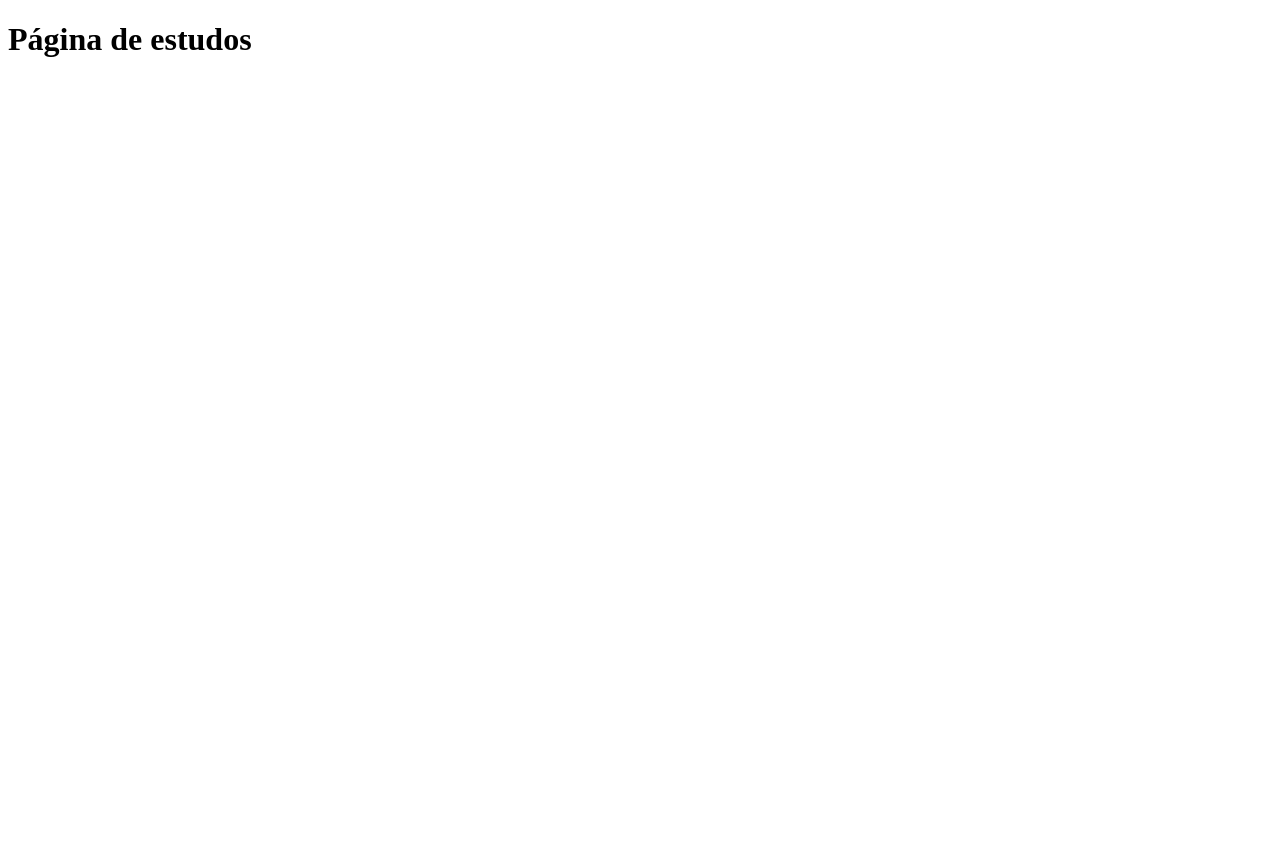
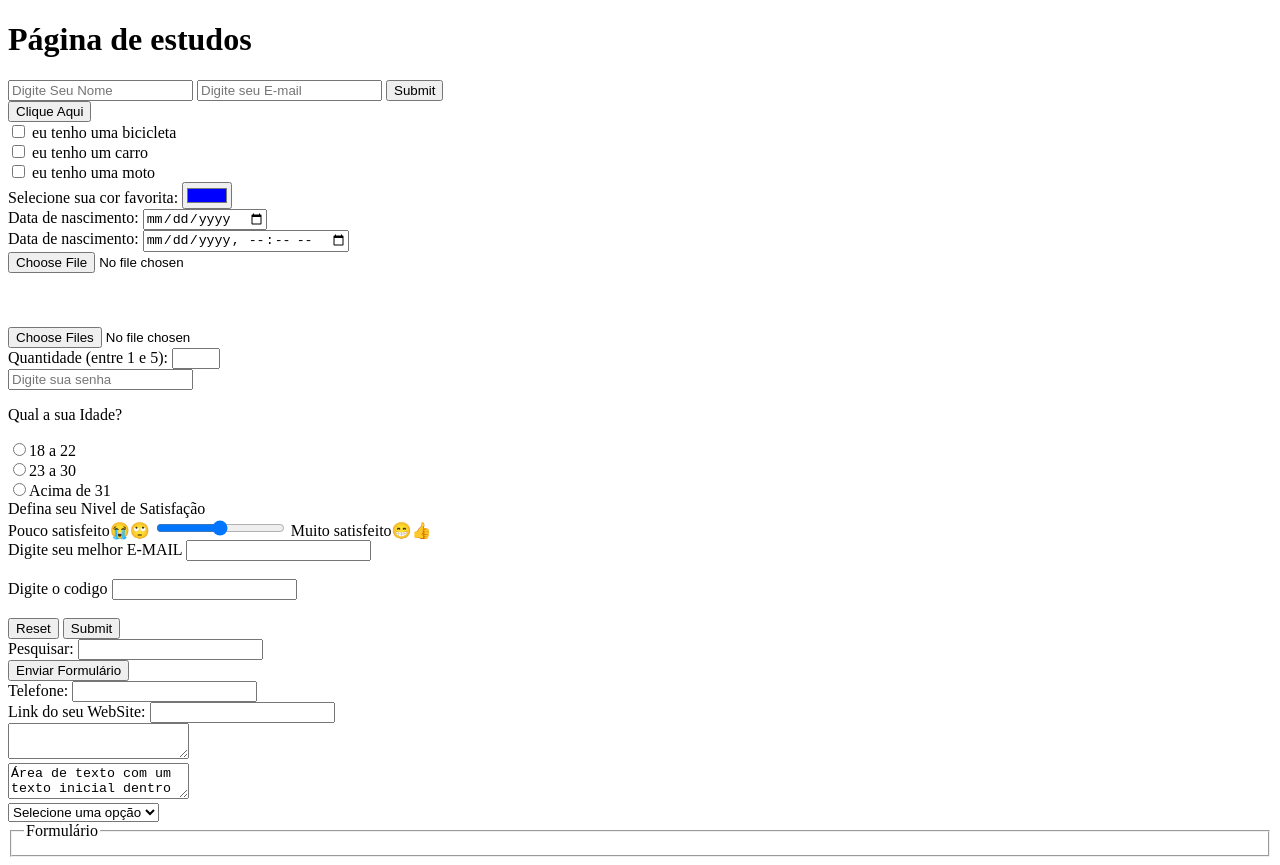
Before and after one commit to jotape-senai/estudos_html, a plain HTML site: page index.html in a window 1280 px wide. Before the commit the page ends 800 px from the top, so only its background shows below. Drawn offline with Linux system fonts and the light colour scheme.

Commit message:
aprendizado sobre formulário

```diff
--- a/index.html
+++ b/index.html
@@ -7,5 +7,117 @@
 </head>
 <body>
     <h1>Página de estudos</h1>
+    <form method="get" action="envios_dados.php">
+        <input type="text" name="nome" placeholder="Digite Seu Nome">
+        <input type="e-mail" name="email" placeholder="Digite seu E-mail">
+        <input type="submit" name="enviar" placeholder="Enviar">
+    </form>
+
+    <form>
+        <input type="button" value="Clique Aqui" onclick="msg()">
+    </form>
+
+    <form>
+        <input type="checkbox" name="veiculo1" value="bicicleta">
+        eu tenho uma bicicleta<br>
+        <input type="checkbox" name="veiculo2" value="carro">
+        eu tenho um carro<br>
+        <input type="checkbox" name="veiculo3" value="moto">
+        eu tenho uma moto
+    </form>
+
+    <form>
+        Selecione sua cor favorita: <input type="color" name="favcor" value="#0000FF">
+    </form>
+
+    <form>
+        Data de nascimento: <input type="date" name="nascimento">
+    </form>
+
+    <form>
+    Data de nascimento: <input type="datetime-local" name="cdaytime">
+    </form>
+
+    <form>
+        <input type="file" name="arquivo">
+    </form>
+
+    <br><br><br>
+
+    <form>
+        <input type="file" name="arquivos" multiple>
+    </form>
+
+    <form>
+        Quantidade (entre 1 e 5): <input type="number" name="qtd" min="1" max="5">
+    </form>
+
+    <form>
+        <input type="password" name="senha"  placeholder="Digite sua senha">
+    </form>
+
+    <form>
+        <p>Qual a sua Idade?</p>
+        <input type="radio" name="idade" value="18_22">18 a 22<br>
+        <input type="radio" name="idade" value="23_30">23 a 30<br>
+        <input type="radio" name="idade" value="mais31">Acima de 31<br>
+    </form>
+
+    <form>
+        Defina seu Nivel de Satisfação<br>
+        Pouco satisfeito😭🙄
+        <input type="range" name="satisfacao" min="0" max="10">
+        Muito satisfeito😁👍
+    </form>
+
+    <form>
+        <label for="email"> Digite seu melhor E-MAIL</label>
+        <input type="email" id="email" name="email"><br><br>
+        <label for="pin"> Digite o codigo</label>
+        <input type="text" id="pin" name="pin" maxlength="4"><br><br>
+        <input type="reset" value="Reset">
+        <input type="submit" value="Submit">
+    </form>
+
+    <form>
+        Pesquisar: <input type="search" name="q">
+    </form>
+
+    <form>
+        <input type="submit" value="Enviar Formulário">
+    </form>
+
+    <form>
+        Telefone: <input type="tel" name="usetel">
+    </form>
+
+    <form>
+        Link do seu WebSite: <input type="url" name="webpage">
+    </form>
+
+    <form>
+        <textarea></textarea>
+        <br>
+        <textarea>Área de texto com um texto inicial dentro</textarea>
+    </form>
+
+    <select name="lista" id="lista">
+        <option>Selecione uma opção</option>
+        <option>Macarrão</option>
+        <option>Pizza</option>
+        <option>Nhoque</option>
+        <option>Canelone</option>
+    </select>
+
+    <fieldset>
+        <legend>Formulário</legend>
+    </fieldset>
+
+    <script>
+        function msg(){
+            alert("Você clicou no butaum!¹²³")
+
+        }
+    </script>
 </body>
 </html>
```
